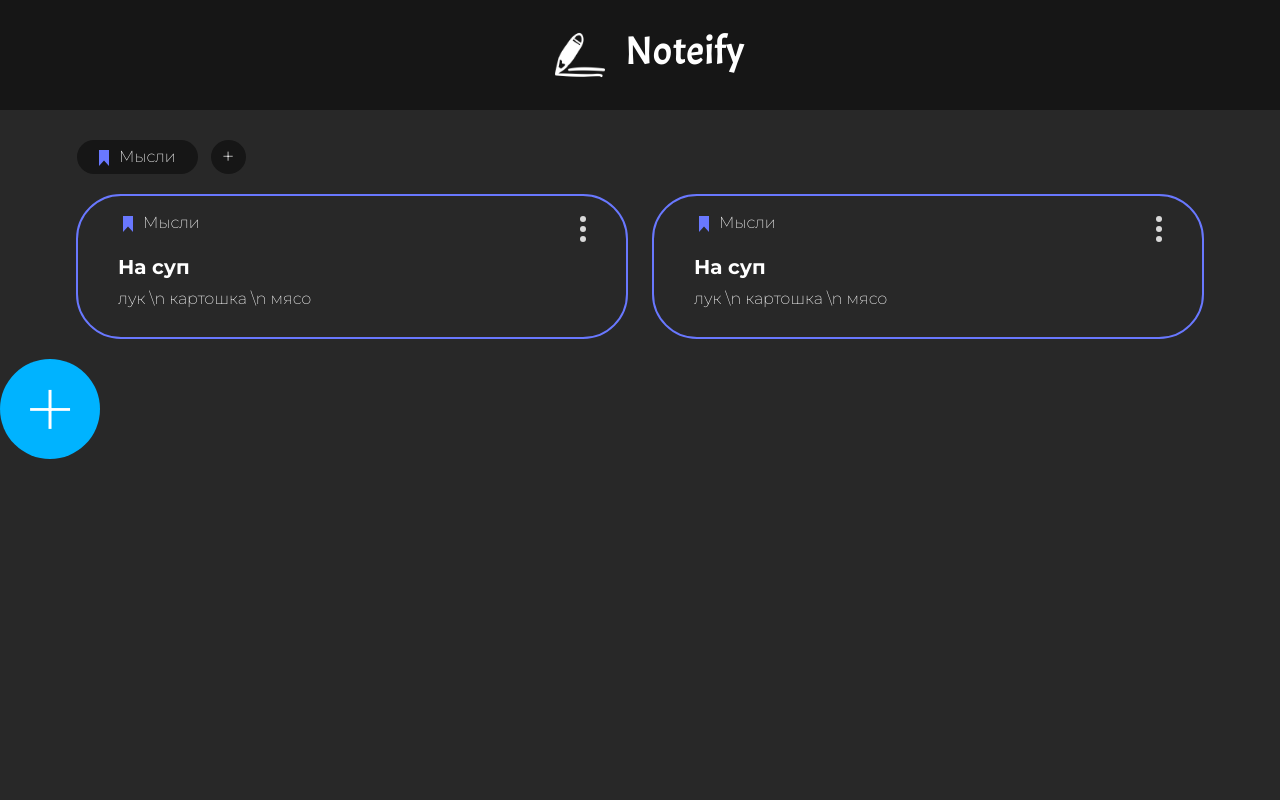
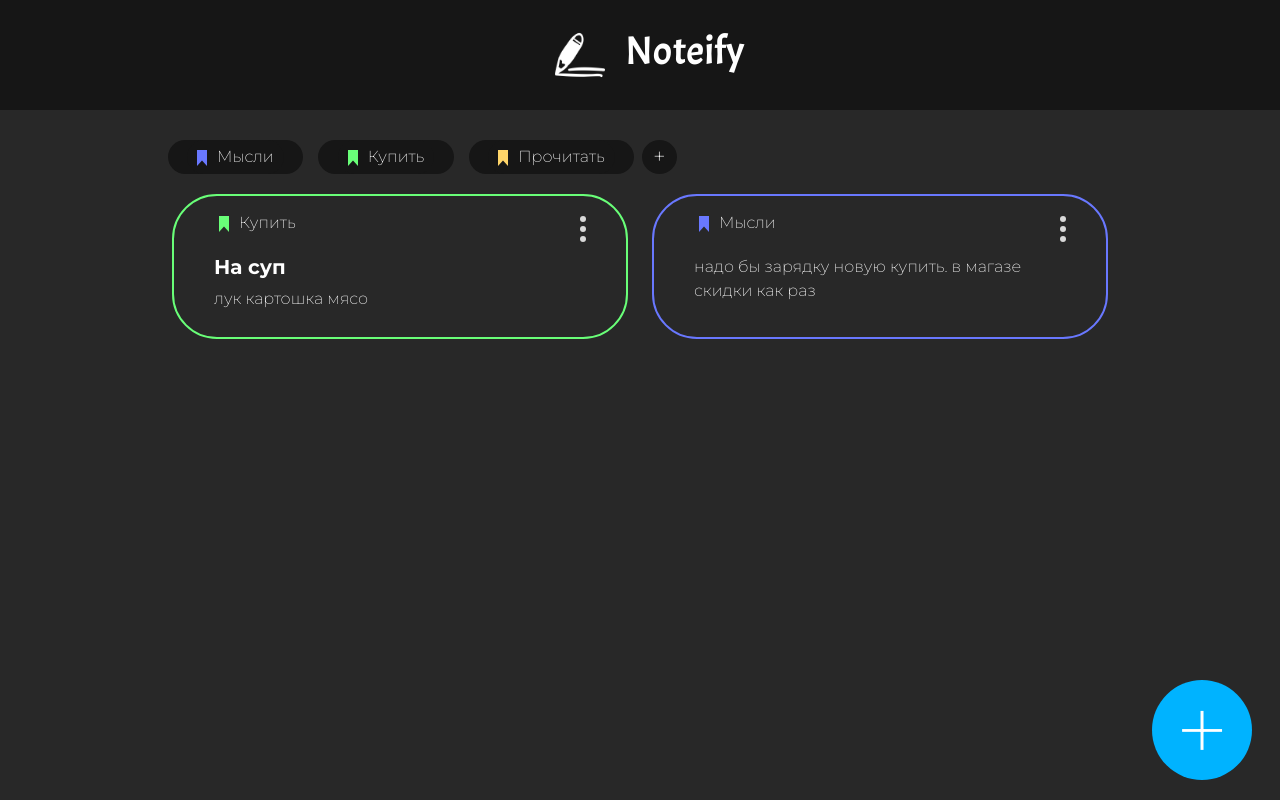
Before and after one commit to maralienet/noteify, a React (Create React App) app: page / in a window 1280 px wide. Built offline with nearby package versions, Linux system fonts and the light colour scheme.

Commit message:
git commit

```diff
--- a/package.json
+++ b/package.json
@@ -10,6 +10,7 @@
     "@types/node": "^16.18.68",
     "@types/react": "^18.2.42",
     "@types/react-dom": "^18.2.17",
+    "path-browserify": "^1.0.1",
     "react": "^18.2.0",
     "react-bootstrap": "^2.9.1",
     "react-dom": "^18.2.0",
--- a/src/App.tsx
+++ b/src/App.tsx
@@ -1,11 +1,11 @@
-import React, { ComponentType } from 'react';
+import React from 'react';
 import logo from './logo.png';
 import './style.scss';
 import { Container, Row, Col } from 'react-bootstrap';
-import Tag from './Tag';
-import Note from './Notes';
+import { Tags, AddTag } from './Tag';
+import Notes, { AddNote } from './Notes';
 
-const App: React.FC = () =>{
+const App: React.FC = () => {
   return (
     <div className="App">
       <header>
@@ -14,78 +14,16 @@ const App: React.FC = () =>{
       </header>
       <Container>
         <Row>
-          <Tag color='#6978FF' text='Мысли' />
-          <div className='addTag'><span>+</span></div>
+          <Tags />
+          <AddTag />
         </Row>
         <Row>
-          <Col lg={6} xs={12}>
-            <Note tagProps={{ color: '#6978FF', text: "Мысли" }} header="На суп" text='лук \n картошка \n мясо' />
-          </Col>
-          <Col lg={6} xs={12}>
-            <Note tagProps={{ color: '#6978FF', text: "Мысли" }} header="На суп" text='лук \n картошка \n мясо' />
-          </Col>
+          <Notes />
         </Row>
       </Container>
-      <AddButton />
+      <AddNote />
     </div>
   );
 }
 
 export default App;
-
-// const Tag = ({ color, text }: { color: string, text: string }) => {
-//   return (
-//     <div className="tag">
-//       <div className="inner">
-//         <div className="flag">
-//           <svg xmlns="http://www.w3.org/2000/svg" width="10" height="16" viewBox="0 0 10 16" fill="none">
-//             <path d="M10 16V0H0V16L5 10.5085L10 16Z" fill={color} />
-//           </svg>
-//         </div>
-//         <div className="name">
-//           <span>{text}</span>
-//         </div>
-//       </div>
-//     </div>
-//   );
-// }
-
-// interface TagProps {
-//   color: string;
-//   text: string;
-// }
-
-// interface NoteProps {
-//   tag: ComponentType<TagProps>;
-//   tagProps: TagProps;
-//   header: string;
-//   text: string;
-// }
-
-// const Note: React.FC<NoteProps> = ({ tag: Component, tagProps, header, text }) => {
-//   const { color } = tagProps;
-//   return (
-//     <div className="note" style={{ border: `2.5px solid ${color}` }}>
-//       <div className="content">
-//         <Component {...tagProps} />
-//         {header && <h5>{header}</h5>}
-//         <p>{text}</p>
-//       </div>
-//       <div className="menu">
-//         <svg xmlns="http://www.w3.org/2000/svg" width="6" height="26" viewBox="0 0 6 26" fill="none">
-//           <circle cx="3" cy="3" r="3" fill="#D9D9D9" />
-//           <circle cx="3" cy="13" r="3" fill="#D9D9D9" />
-//           <circle cx="3" cy="23" r="3" fill="#D9D9D9" />
-//         </svg>
-//       </div>
-//     </div>
-//   );
-// }
-
-const AddButton = () => {
-  return (
-    <div className="circle">
-      <span>+</span>
-    </div>
-  )
-}
--- a/src/Notes.tsx
+++ b/src/Notes.tsx
@@ -1,21 +1,21 @@
 import React from "react";
-import Tag, { TagProps } from './Tag';
+import { Tag } from './Tag';
+import { Col } from 'react-bootstrap';
 
-interface NotesProps {
-    header?: string;
-    text: string;
-    tagProps: TagProps;
-}
+import notes from './data/notes.json';
 
-class Notes extends React.Component<NotesProps> {
+var count = 1;
+class Notes extends React.Component {
     render() {
-        const { header, text, tagProps } = this.props;
+        if ((notes as any[]).length > 0) {
             return (
-            <div className="note" style={{ border: `2.5px solid ${tagProps.color}` }}>
+                (notes as any[]).map((el) => (
+                    <Col lg={6} xs={12}>
+                        <div className="note" style={{ border: `2.5px solid ${el.tagProps && el.tagProps.color}` }} key={count++}>
                             <div className="content">
-                    <Tag {...tagProps} />
-                    {header && <h5>{header}</h5>}
-                    <p>{text}</p>
+                                <Tag {...el.tagProps} />
+                                {el.header && <h5>{el.header}</h5>}
+                                <p>{el.text}</p>
                             </div>
                             <div className="menu">
                                 <svg xmlns="http://www.w3.org/2000/svg" width="6" height="26" viewBox="0 0 6 26" fill="none">
@@ -25,8 +25,26 @@ class Notes extends React.Component<NotesProps> {
                                 </svg>
                             </div>
                         </div>
+                    </Col>
+                ))
+            );
+        }
+        else {
+            return (
+                <div className="noNotes">
+                    <h2>Заметок нет</h2>
+                </div>
             );
         }
     }
+}
+
+export const AddNote = () => {
+    return (
+      <div className="circle">
+        <span>+</span>
+      </div>
+    )
+  }
 
 export default Notes;
--- a/src/Tag.tsx
+++ b/src/Tag.tsx
@@ -1,11 +1,13 @@
-import React from "react";
+import React, { useState, FormEvent, FC } from 'react';
+import tags from './data/tags.json';
+
 
 export interface TagProps {
   color: string;
   text: string;
 }
 
-  const Tag: React.FC<TagProps> = ({ color, text }) => {
+export const Tag: React.FC<TagProps> = ({ color, text }) => {
   return (
     <div className="tag">
       <div className="inner">
@@ -22,4 +24,68 @@ export interface TagProps {
   );
 }
 
-export default Tag;
+var count = 1;
+export const Tags = () => {
+  return (
+    <>
+      {(tags as any[]).map((el) => (
+        <div className="tag" key={count++}>
+          <Tag color={el.color} text={el.text} />
+        </div>
+      ))}
+    </>
+  );
+}
+
+export const AddTag = () => {
+  const [isOpen, setIsOpen] = useState(false);
+  let isOp = isOpen;
+  return (
+    <>
+      <div className='addTag' onClick={() => setIsOpen(!isOp)}>
+        <span>+</span>
+      </div>
+      {isOpen && <TagForm onClose={() => setIsOpen(false)} />}
+    </>
+  )
+}
+
+interface TagFormProps {
+  onClose: () => void;
+}
+
+export const TagForm: FC<TagFormProps> = ({ onClose }) => {
+  const [color, setColor] = useState('#000000');
+  const [text, setText] = useState('');
+
+  const handleSubmit = async (event: FormEvent) => {
+    event.preventDefault();
+    var tag = { "color": color, "text": text };
+    const currentTags = JSON.parse(localStorage.getItem('tags') || '[]');
+
+    currentTags.push(tag);
+
+    localStorage.setItem('tags', JSON.stringify(currentTags));
+
+    onClose();
+  };
+
+  return (
+    <div className="divTagAdd">
+      <form onSubmit={handleSubmit}>
+        <h5>Добавление тега</h5>
+        <label htmlFor='text'>
+          Название:
+        </label>
+        <input type="text" name="text" value={text} onChange={(e) => setText(e.target.value)} required />
+
+        <label htmlFor='color'>
+          Цвет:
+        </label>
+        <input type="color" name='color' value={color} onChange={(e) => setColor(e.target.value)} />
+        <button type="submit">Добавить</button>
+      </form>
+    </div>
+
+  );
+};
--- a/src/style.scss
+++ b/src/style.scss
@@ -2,6 +2,7 @@
 
 $dark: #161616;
 $gray: #282828;
+$blue: #00B3FF;
 
 body {
     margin: 0;
@@ -29,7 +30,7 @@ body {
     }
 
     .container {
-        max-width: 90%;
+        max-width: 75%;
     }
 
     .tag {
@@ -38,7 +39,7 @@ body {
         display: inline-block;
         border-radius: 100px;
         width: auto;
-        margin: 0 13px;
+        margin: 0 7.5px;
 
         .inner {
             display: flex;
@@ -50,7 +51,8 @@ body {
         .inner>* {
             padding: 0 5px;
         }
-        &:hover{
+
+        &:hover {
             background: #1a1a1a;
         }
     }
@@ -59,6 +61,7 @@ body {
         margin: 20px 0;
         border-radius: 45px;
         padding: 10px 40px;
+        min-height: 145px;
         display: flex;
         justify-content: space-between;
 
@@ -83,7 +86,12 @@ body {
         }
     }
 
-    @mixin circle{
+    .noNotes {
+        text-align: center;
+        margin: 30px 0;
+    }
+
+    @mixin circle {
         cursor: pointer;
         justify-content: center;
         align-items: center;
@@ -99,18 +107,59 @@ body {
         height: auto;
         font-size: 1.4em;
 
-        &:hover{
+        &:hover {
             background: #1a1a1a;
+        }
+    }
+
+    .divTagAdd {
+        position: fixed;
+        top: 50%;
+        left: 50%;
+        transform: translate(-50%, -50%);
+        z-index: 1000;
+        background-color: $dark;
+        width: 300px;
+        height: 240px;
+        border-radius: 40px;
+
+        form{
+            padding: 20px;
+            display: flex;
+            flex-direction: column;
+
+            h5{
+                text-align: center;
+            }
+
+            input{
+                margin-bottom: 10px;
+                color: black;
+            }
+            input[type="text"],button{
+                border-radius: 40px;
+                padding: 2px 10px;
+                font-weight: 600;
+            }
+            button{
+                background-color: $blue;
+                color: white;
+                font-weight: bold;
+                height: 40px;
+            }
         }
     }
 
     .circle {
         @include circle;
-        background-color: #00B3FF;
+        background-color: $blue;
         height: 100px;
         width: 100px;
         font-size: 6em;
         font-weight: 400;
+        position: fixed;
+        top: 85%;
+        left: 90%;
 
         &:hover {
             box-shadow: 0px 0px 15px #2f85ab;
```
Also changed, not shown: 2 other files (tests, documents, lock files or other folders). Lines whose indentation alone changed are shown as unchanged.
